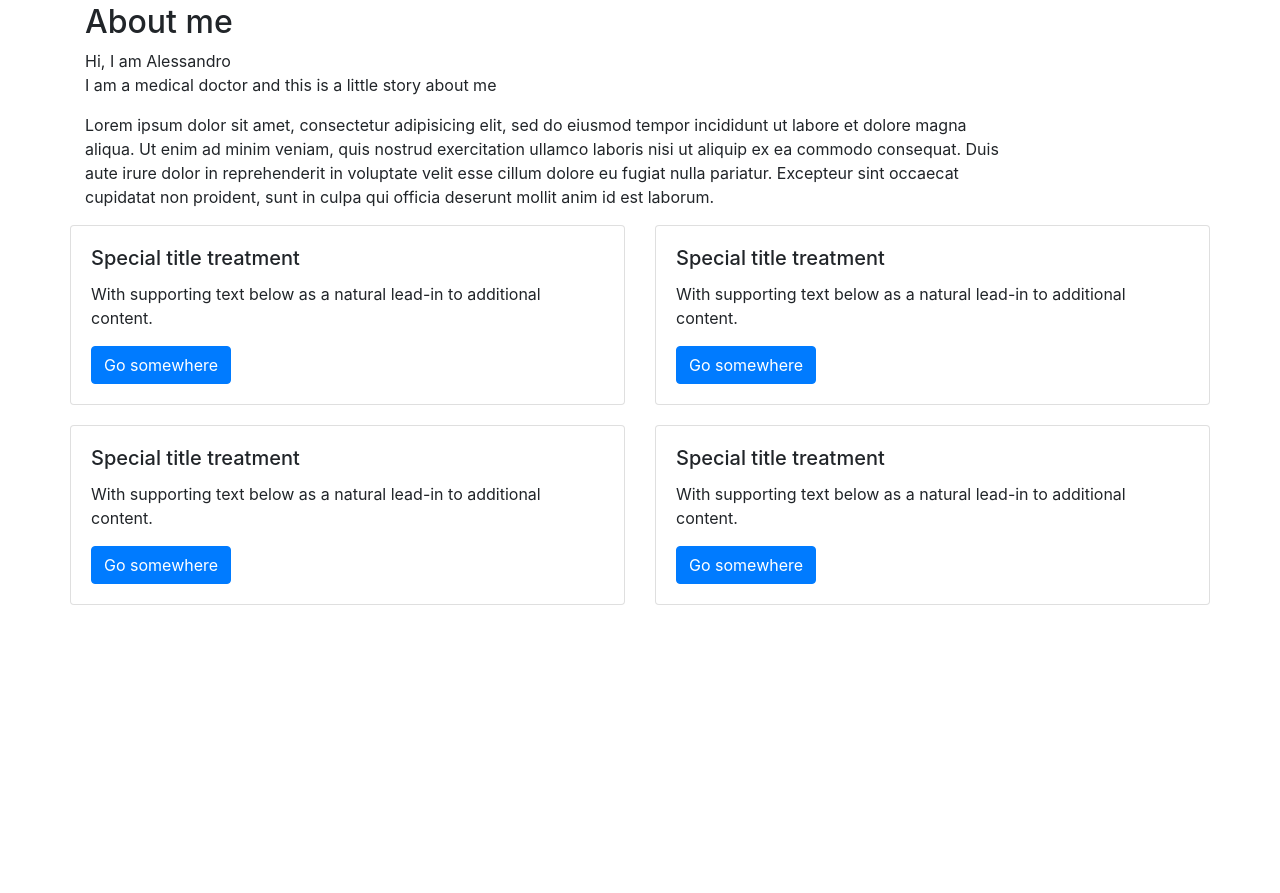
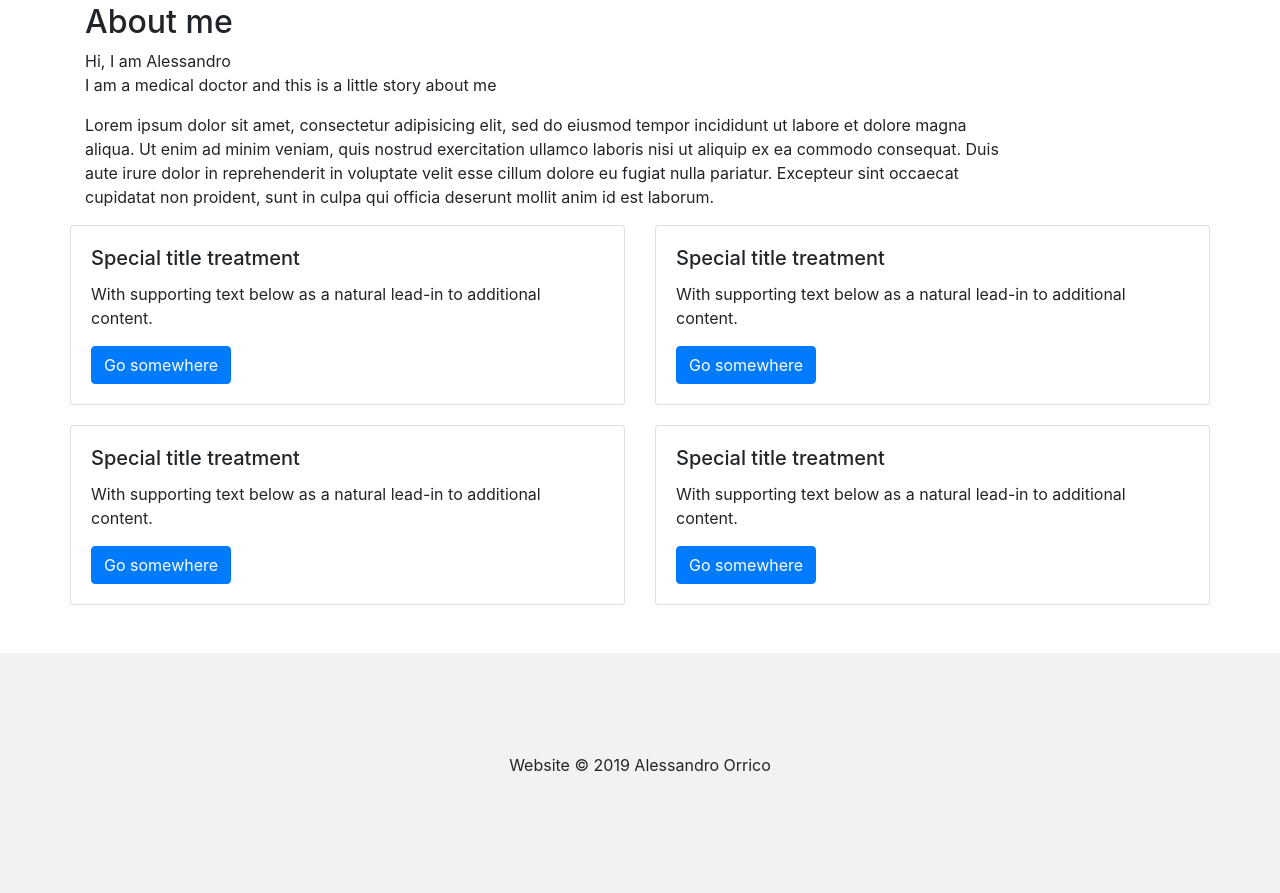
Before and after one commit to alessandroorrico/alessandroorrico.github.io, a plain HTML site: page index.html in a window 1280 px wide. Shown: the part 797-1690 px from the top of the page. Before the commit the page ends 1402 px from the top, so only its background shows below. Drawn offline with nearby package versions, Linux system fonts and the light colour scheme.

Commit message:
added footer

```diff
--- a/index.html
+++ b/index.html
@@ -129,10 +129,16 @@
           </div>
         </div>
       </div>
+    </div>
+    </div><!--end container-->
 
+    <br><br>
 
-
-    </div><!--end container->
+    <div class="container-fluid">
+      <div class="row justify-content-center" style="padding: 100px; background-color: #f2f2f2;">
+        <p>Website &copy; 2019 Alessandro Orrico</p>
+      </div>
+    </div>
 
   </body>
 </html>
```
